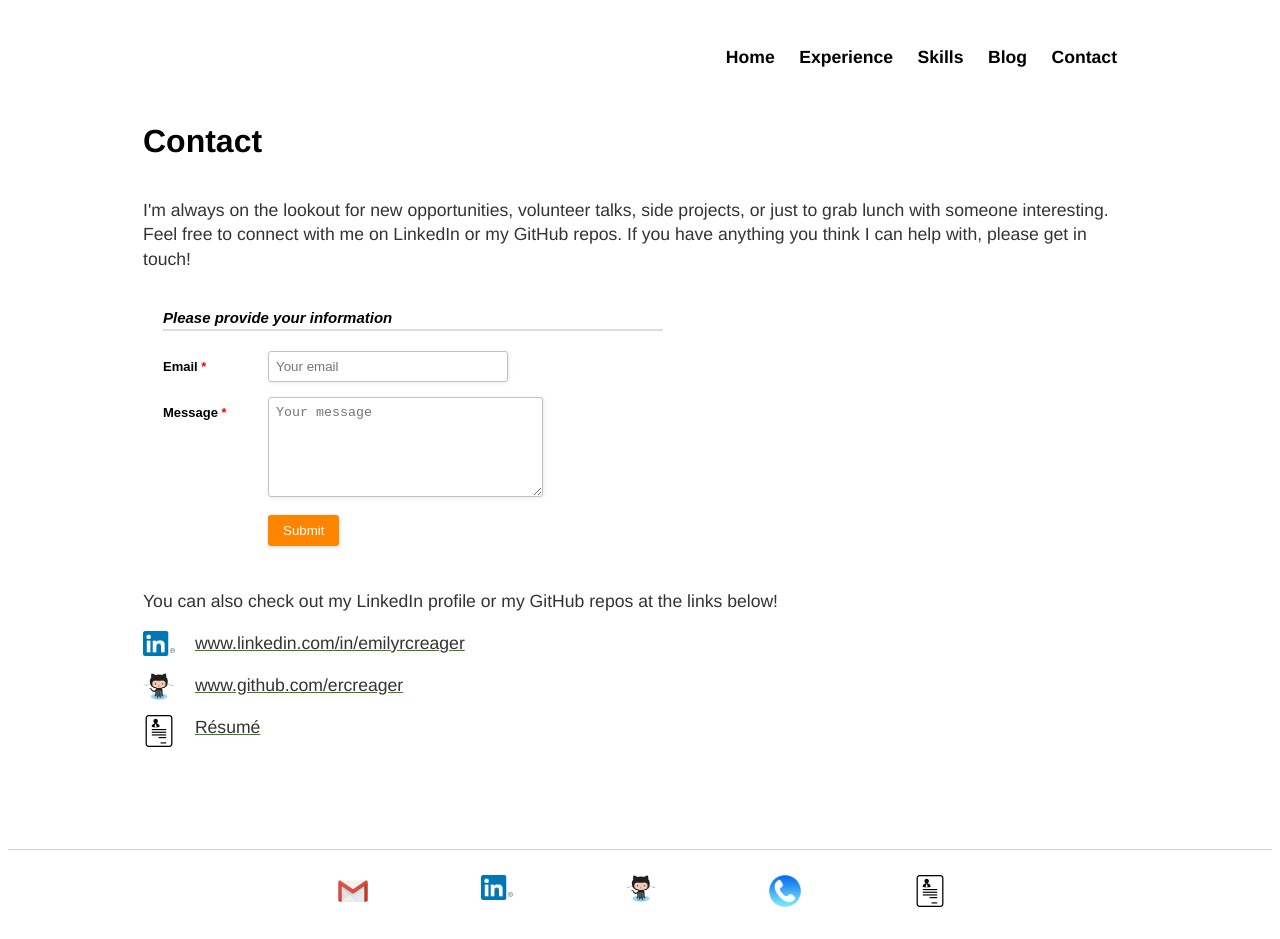
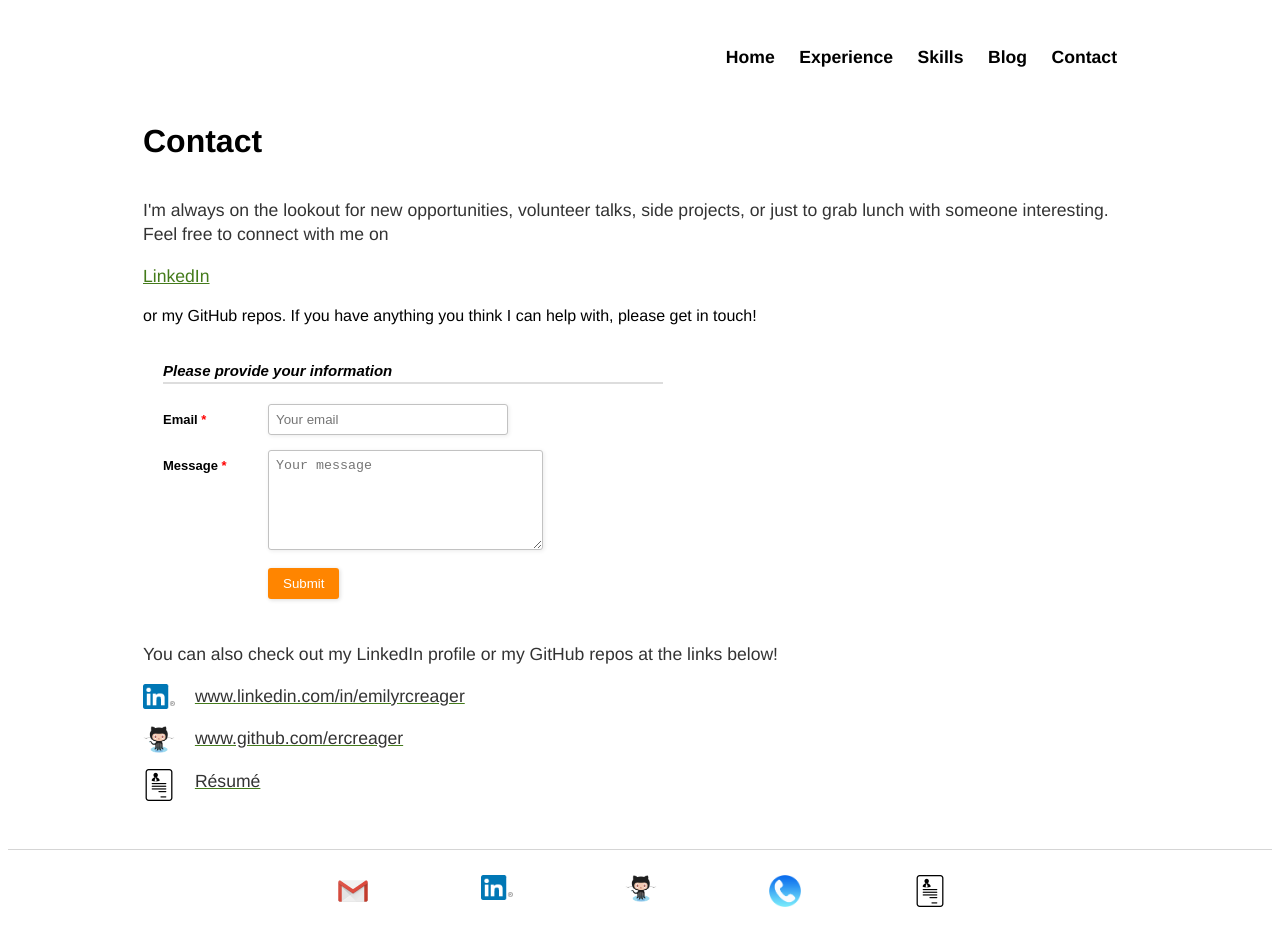
Before and after one commit to ercreager/ercreager.github.io, a Jekyll site: the page built from contact/index.html, in a window 1280 px wide. Built offline with Jekyll 4.4.1, drawn with Linux system fonts in a browser that asks for light colours.

```diff
--- a/contact/index.html
+++ b/contact/index.html
@@ -5,7 +5,7 @@ title: Contact
 <div>
 
 	<h1>Contact</h1>
-	<p>I'm always on the lookout for new opportunities, volunteer talks, side projects, or just to grab lunch with someone interesting. Feel free to connect with me on LinkedIn or my GitHub repos. If you have anything you think I can help with, please get in touch!</p>
+	<p>I'm always on the lookout for new opportunities, volunteer talks, side projects, or just to grab lunch with someone interesting. Feel free to connect with me on <a href="https://www.linkedin.com/in/emilyrcreager" target="_blank"><p>LinkedIn</p></a> or my GitHub repos. If you have anything you think I can help with, please get in touch!</p>
 
 	<div class="form-style-2">
 	<div class="form-style-2-heading">Please provide your information</div>
```
